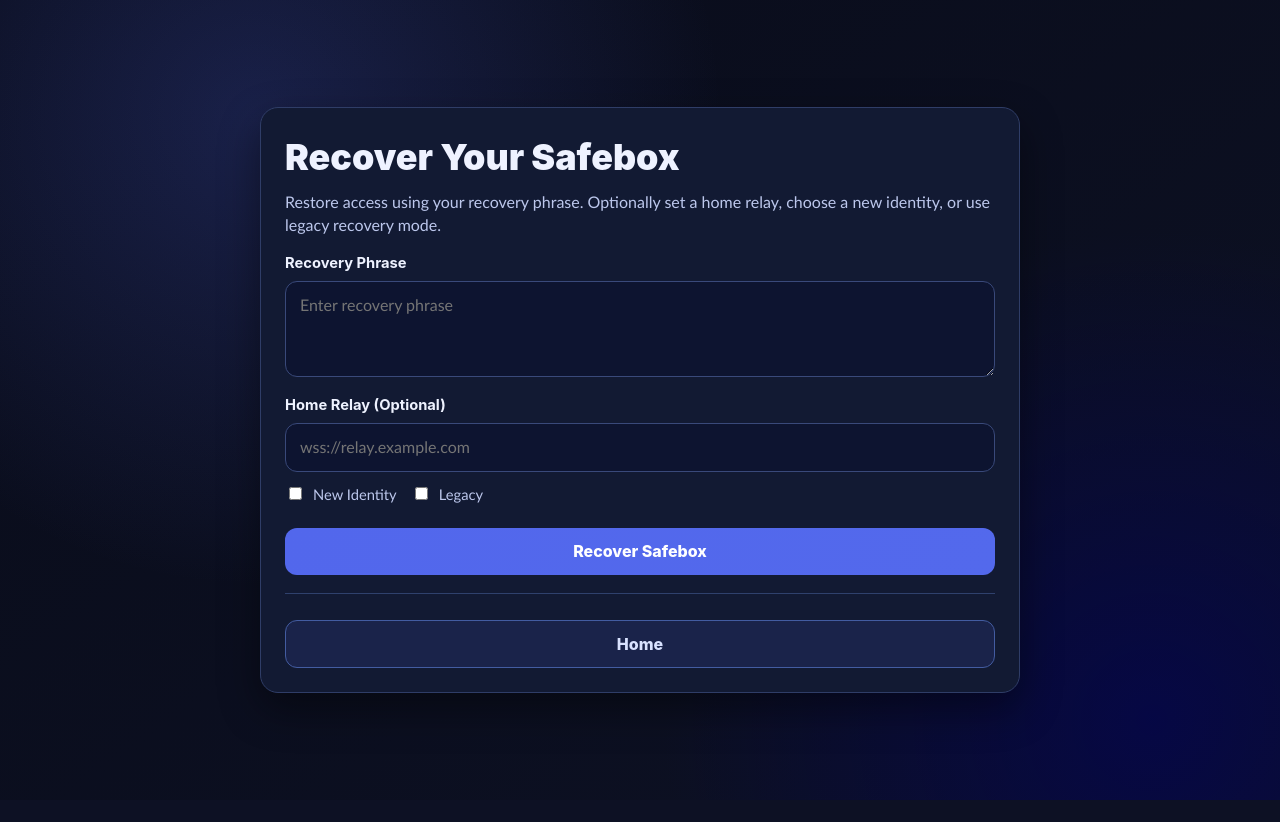
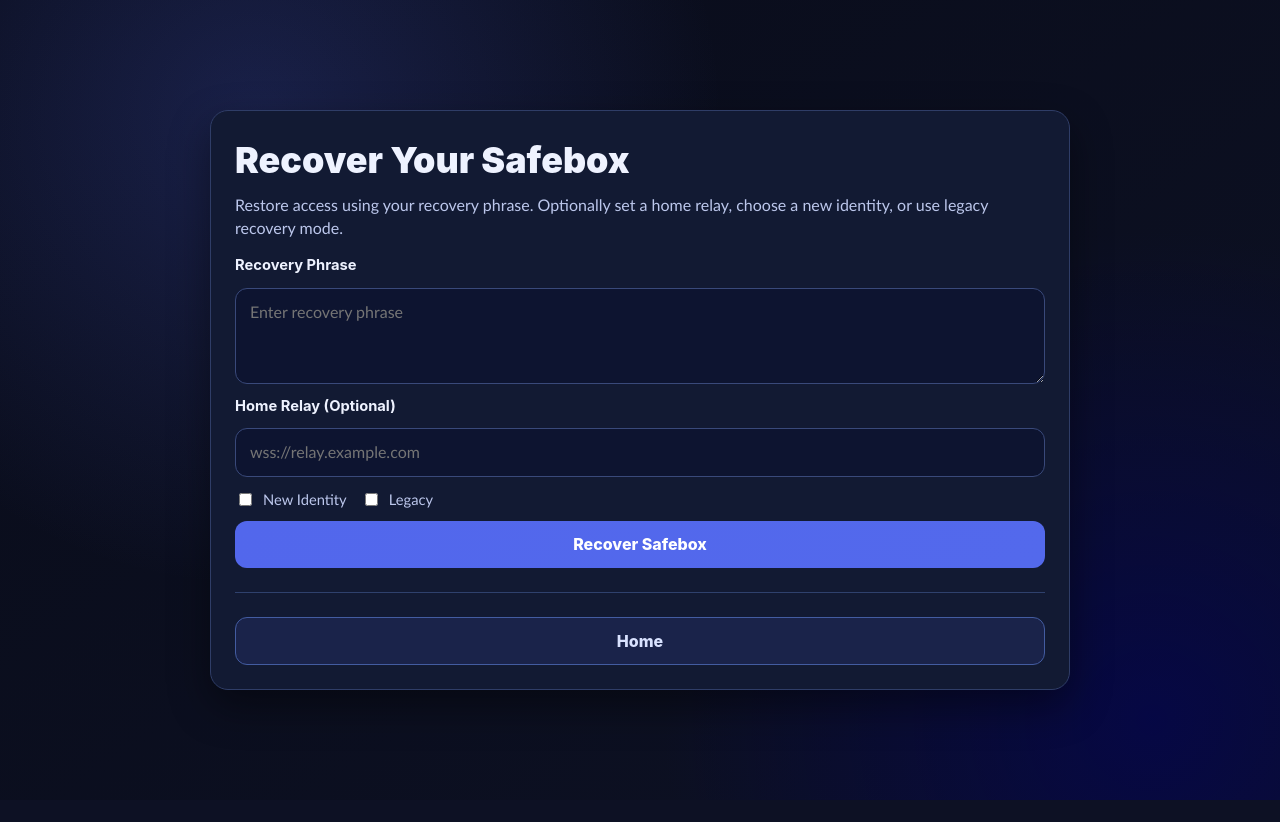
Before and after one commit to trbouma/safebox, a FastAPI app: page /recover in a window 1280 px wide. Run offline with FastAPI, Linux system fonts and the light colour scheme; parts of the project's set-up code (start-up, migrations or seed data) failed here and were passed over.

Commit message:
feat(branding+recovery): add host-based branding bootstrap, mount branding volume, and harden recover flow for postgres uniqueness

```diff
--- a/app/routers/lnaddress.py
+++ b/app/routers/lnaddress.py
@@ -38,11 +38,14 @@ from app.config import Settings, ConfigWithFallback
 from app.db import engine
 from app.branding import build_templates
 from app.rates import get_currency_rate
+from sqlalchemy.exc import IntegrityError
+import logging
 
 settings = Settings()
 config = ConfigWithFallback()
 templates = build_templates()
 password_hasher = PasswordHasher()
+logger = logging.getLogger(__name__)
 
 # RELAYS = ['wss://relay.getsafebox.app']
 RELAYS = settings.RELAYS
@@ -772,6 +775,19 @@ async def recover_safebox(request: Request, recover: recoverIdentity):
 
             npub = safebox_found.npub
             nsec = safebox_found.nsec
+            # Postgres-safe path: update existing wallet row instead of inserting duplicate npub.
+            safebox_found.handle = handle
+            safebox_found.access_key = access_key
+            safebox_found.home_relay = relay_url
+            safebox_found.nsec = nsec
+            safebox_found.onboard_code = onboard_code
+            session.add(safebox_found)
+            try:
+                session.commit()
+            except IntegrityError:
+                session.rollback()
+                logger.exception("Recover update failed due to unique constraint")
+                return {"status": "ERROR", "detail": "Identity conflict while updating recovered safebox."}
 
         else:
             acorn_obj = Acorn(nsec=nsec_recover, relays=RELAYS, mints=MINTS, home_relay=relay_url, logging_level=LOGGING_LEVEL)
@@ -793,22 +809,27 @@ async def recover_safebox(request: Request, recover: recoverIdentity):
             nsec = acorn_obj.privkey_bech32
 
 
-        register_safebox = RegisteredSafebox(   handle=handle,
-                                                    npub=npub,
-                                                    nsec=nsec,
-                                                    home_relay=relay_url,
-                                                    onboard_code=onboard_code,
-                                                    access_key=access_key
-                                            )
-        session.add(register_safebox)
-
-        session.commit()
+            register_safebox = RegisteredSafebox(
+                handle=handle,
+                npub=npub,
+                nsec=nsec,
+                home_relay=relay_url,
+                onboard_code=onboard_code,
+                access_key=access_key,
+            )
+            session.add(register_safebox)
+            try:
+                session.commit()
+            except IntegrityError:
+                session.rollback()
+                logger.exception("Recover insert failed due to unique constraint")
+                return {"status": "ERROR", "detail": "Identity conflict while creating recovered safebox."}
 
             # raise HTTPException(status_code=404, detail=f"{npub} not found")
 
     detail = f"Your {mode} handle: {handle} Your access key: {access_key}"
 
-    return {"status": status, "detail": detail}
+    return {"status": status, "detail": detail, "access_key": access_key, "handle": handle, "mode": mode}
 
 
 
--- a/app/templates/recover.html
+++ b/app/templates/recover.html
@@ -33,7 +33,7 @@
 
   .rc-card {
     width: 100%;
-    max-width: 760px;
+    max-width: 860px;
     border: 1px solid var(--sb-panel-border);
     border-radius: 18px;
     background: var(--sb-panel);
@@ -57,10 +57,15 @@
 
   .rc-label {
     display: block;
-    margin: 0 0 8px;
+    margin: 0;
     font-family: "Inter", "Trebuchet MS", Tahoma, sans-serif;
     font-weight: 700;
     font-size: 0.92rem;
+  }
+
+  .rc-form {
+    display: grid;
+    gap: 12px;
   }
 
   .rc-input,
@@ -92,7 +97,7 @@
     display: flex;
     gap: 14px;
     flex-wrap: wrap;
-    margin: 12px 0 16px;
+    margin: 0;
   }
 
   .rc-check {
@@ -113,7 +118,7 @@
     font-size: 1rem;
     font-weight: 800;
     cursor: pointer;
-    margin-top: 8px;
+    margin: 0;
   }
 
   .rc-btn-primary {
@@ -130,7 +135,7 @@
   .rc-divider {
     border: 0;
     border-top: 1px solid #2f416d;
-    margin: 18px 0;
+    margin: 12px 0;
   }
 </style>
 
@@ -147,16 +152,21 @@ async function getStatus(return_result) {
 
 
 parsedResult = JSON.parse(JSON.stringify(return_result));
-// alert(`${parsedResult.status} ${parsedResult.detail} ${parsedResult.access_key}`);
-
+if (parsedResult.status !== "OK" || !parsedResult.access_key) {
+  alert(parsedResult.detail || "Recovery failed.");
+  return;
+}
 
   await fetch(`/safebox/loginwithkey?access_key=${parsedResult.access_key}`, {
         method: "POST",
         headers: {"Content-Type": "application/json"}
 
        })
-    .then((response) => {})
-    .then((data) => {});
+    .then((response) => {
+      if (!response.ok) {
+        throw new Error("Login failed after recovery.");
+      }
+    });
     window.location.href="/safebox/access";
 
 
@@ -169,8 +179,6 @@ parsedResult = JSON.parse(JSON.stringify(return_result));
 
 
 async function recoverSeedPhrase() {
-
-    var data;
 
     var input_seed_phrase = document.getElementById("input_seed_phrase");
     var input_home_relay = document.getElementById("input_home_relay");
@@ -188,13 +196,22 @@ async function recoverSeedPhrase() {
                             "legacy": input_legacy.checked
                           };
 
+   try {
      await fetch('/recoversafebox', {
         method: "POST",
         headers: {"Content-Type": "application/json"},
         body: JSON.stringify(submit_data)
        })
-    .then((response) => response.json())
+      .then((response) => {
+      if (!response.ok) {
+        throw new Error(`Recover request failed with HTTP ${response.status}`);
+      }
+      return response.json();
+      })
       .then((data) => getStatus(data));
+   } catch (error) {
+      alert(error.message || "Recovery failed.");
+   }
 
 
 }
@@ -209,11 +226,11 @@ async function recoverSeedPhrase() {
     <p class="rc-subtitle">
       Restore access using your recovery phrase. Optionally set a home relay, choose a new identity, or use legacy recovery mode.
     </p>
-
+    <div class="rc-form">
       <label class="rc-label" for="input_seed_phrase">Recovery Phrase</label>
       <textarea class="rc-textarea" id="input_seed_phrase" placeholder="Enter recovery phrase"></textarea>
 
-    <label class="rc-label" for="input_home_relay" style="margin-top:12px;">Home Relay (Optional)</label>
+      <label class="rc-label" for="input_home_relay">Home Relay (Optional)</label>
       <input class="rc-input" type="text" id="input_home_relay" placeholder="wss://relay.example.com">
 
       <div class="rc-row">
@@ -230,6 +247,7 @@ async function recoverSeedPhrase() {
       <button class="rc-btn rc-btn-primary" onclick="recoverSeedPhrase()">Recover Safebox</button>
       <hr class="rc-divider">
       <button class="rc-btn rc-btn-secondary" onclick="backToProfile()">Home</button>
+    </div>
   </section>
 </main>
 
--- a/docker-compose.yaml
+++ b/docker-compose.yaml
@@ -12,4 +12,5 @@ services:
 
     volumes:
       - ./data:/app/data
+      - ./branding:/app/branding
     command: ["gunicorn", "app.main:app", "--workers", "4", "--worker-class", "uvicorn.workers.UvicornWorker", "--bind", "0.0.0.0:7375", "--timeout", "120"]
```
Lines whose indentation alone changed are shown as unchanged.
